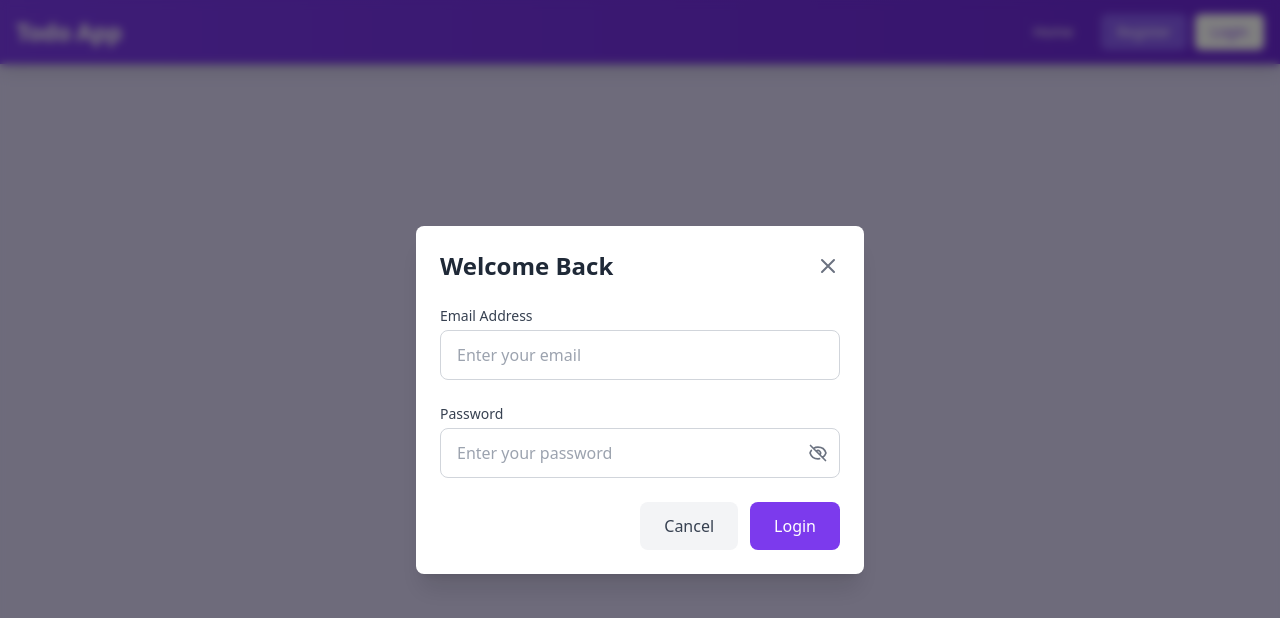
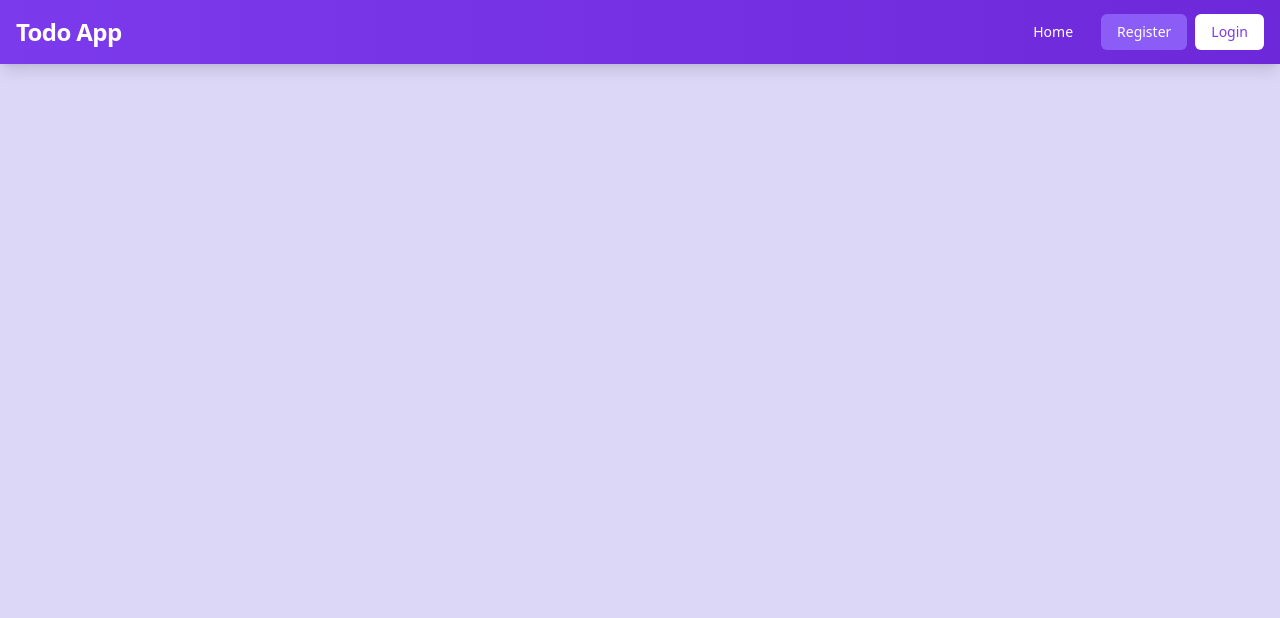
Before and after one commit to TusharVarshney18/Todo-App-Frontend, a React (Vite) app: page /login in a window 1280 px wide. Shown: the top 618 px of the page. Built offline with nearby package versions, Linux system fonts and the light colour scheme.

Commit message:
initial changes

```diff
--- a/src/App.jsx
+++ b/src/App.jsx
@@ -38,7 +38,6 @@ function App() {
         <Route path="/" element={<Home />} />
         <Route path="/register" element={<Register />} />
         <Route path="/dashboard" element={<Dashboard />} />
-        <Route path="/login" element={<Login onClose={() => {}} />} />
         <Route path="/todos" element={<Todos />} /> {/* New Todos route */}
       </Routes>
       {/* Show Login Modal */}
```
